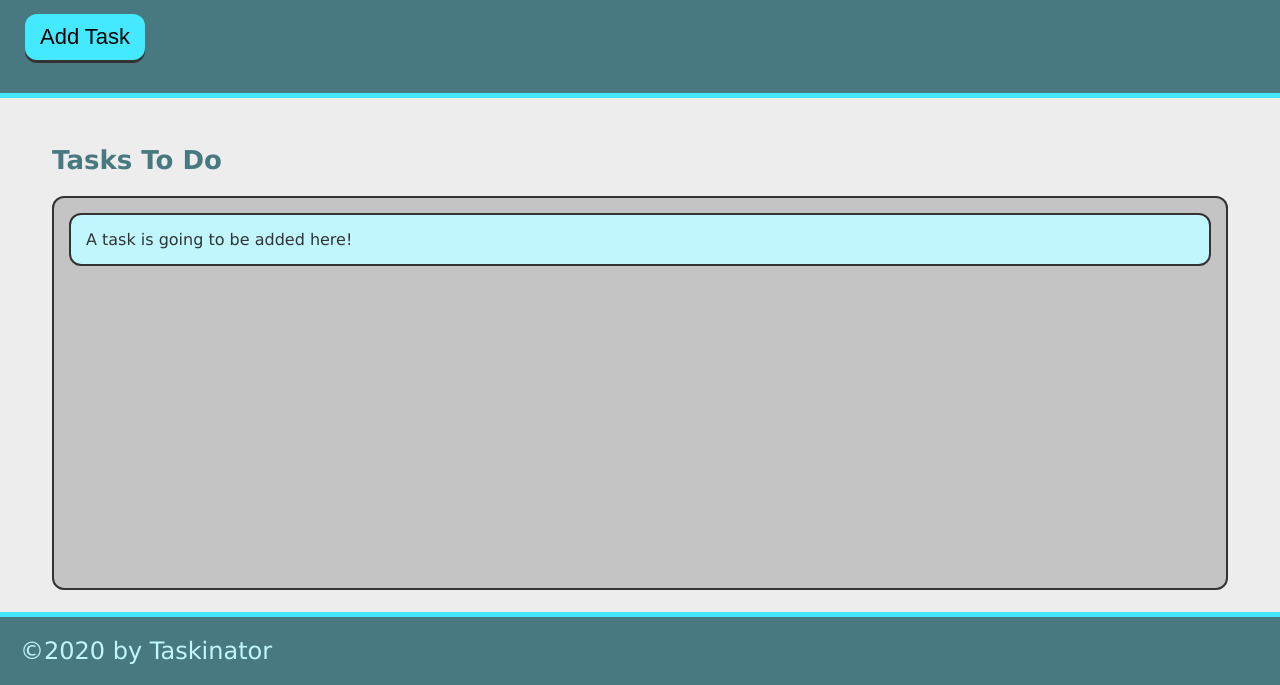
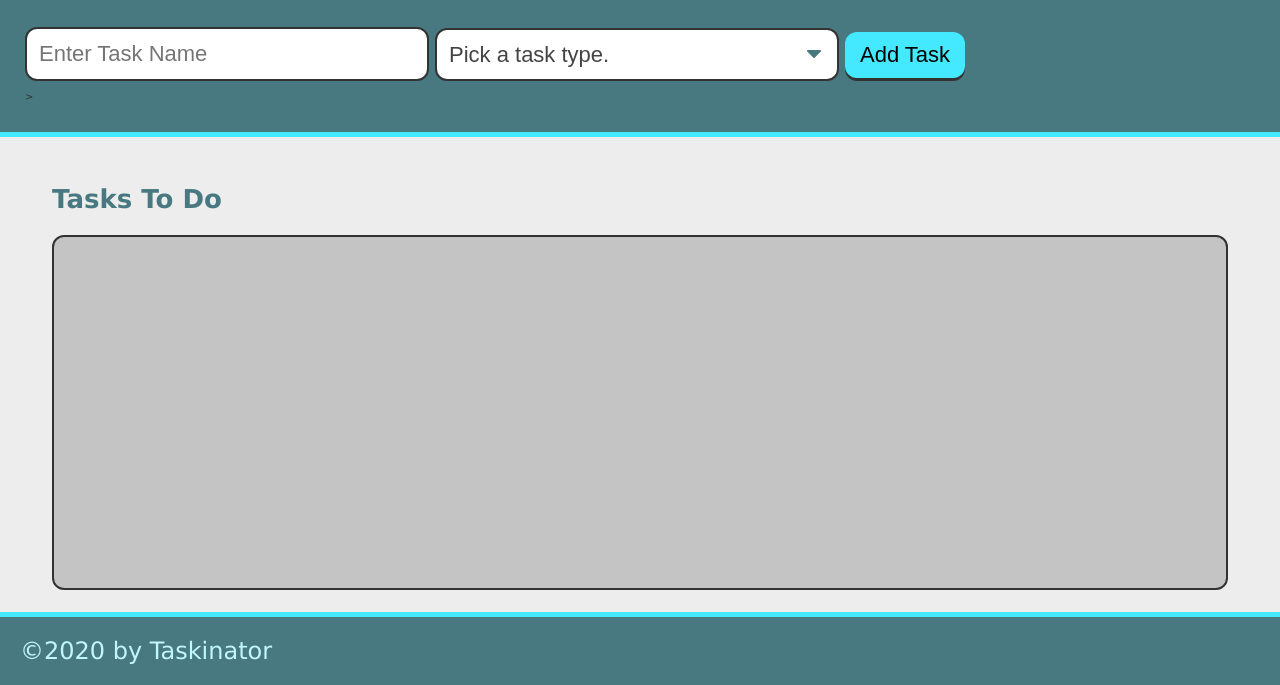
Before and after one commit to Sarabarnett/taskinator, a plain HTML site: page index.html in a window 1280 px wide. Shown: the part 115-800 px from the top of the page. Drawn offline with Linux system fonts and the light colour scheme.

Commit message:
create form

```diff
--- a/index.html
+++ b/index.html
@@ -13,15 +13,28 @@
   <header>
     <h1 class="page-title">Taskinator</h1>
     <p>Click the button below to add a new task!</p>
-    <button id="save-task" class="btn">Add Task</button>
+    <form id="task-form">
+      <div class="form-group">
+        <input type="text" name="task-name" placeholder="Enter Task Name" />
+      </div>
+      <div class="form-group">
+        <select name="task-type" class="select-dropdown">
+          <option value="" disabled selected>Pick a task type.</option>
+          <option value="Print">Print</option>
+          <option value="Web">Web</option>
+          <option valie="Mobile">Mobile</option>
+        </select>
+      </div>
+      <div class="form-group">
+        <button class="btn" id="save-task" type="submit">Add Task</button>
+      </div>
+    </form>>
   </header>
 
   <main class="page-content">
     <section class="task-list-wrapper">
     <h2 class="list-title">Tasks To Do</h2>
-    <ul id="tasks-to-do" class="task-list">
-      <li class="task-item">A task is going to be added here!</li>
-    </ul>
+    <ul id="tasks-to-do" class="task-list"></ul>
     </section>
   </main>
 
```
